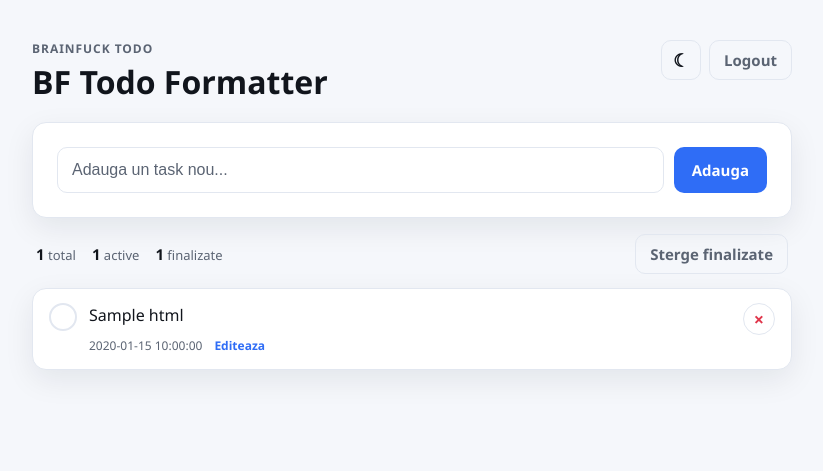
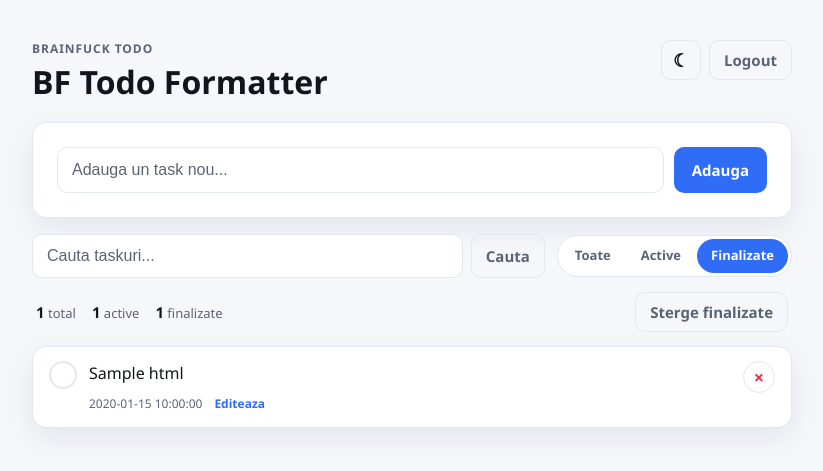
Before and after one commit to Alexandru2984/brainfuck_toDoList, a Flask app: template templates/index.html in a window 1280 px wide. Shown: the top 471 px of the page, without its empty margins (228-1051 px from the left). Run offline with Flask 3, Linux system fonts and the light colour scheme; the template is opened without the code that fills it: most values are stand-ins (such as "Sample title", 1, 10 or a date in 2020); parts of the project's set-up code (start-up, migrations or seed data) failed here and were passed over.

Commit message:
Add task search and status filtering
- The index accepts ?q= (case-insensitive search) and ?filter=all|active|done.
- Search decrypts each row in memory and matches the recovered plaintext via
  bf_payload_to_text(); stored data stays encrypted at rest.
- Add a search box and a segmented filter control to the toolbar, keep the
  full-set counters, and show a context-aware empty state.
- Tests cover status filtering and plaintext search.

```diff
--- a/app.py
+++ b/app.py
@@ -10,7 +10,7 @@ import time
 from contextlib import closing
 from datetime import datetime, timedelta
 from functools import wraps
-from html import escape
+from html import escape, unescape
 from html.parser import HTMLParser
 from pathlib import Path
 
@@ -312,6 +312,15 @@ def decrypt_storage(stored):
         return stored
 
 
+def bf_payload_to_text(payload):
+    """Reverse the Brainfuck transform and HTML-escaping to recover plaintext.
+
+    Used for in-memory search; the stored bytes stay encrypted at rest.
+    """
+    caesar_reversed = "".join(chr((ord(ch) - 1) % 256) for ch in payload)
+    return unescape(caesar_reversed)
+
+
 def migrate_storage_encryption(app):
     """Wrap any legacy plaintext task rows in authenticated encryption once."""
     with app.app_context(), closing(get_db_connection()) as conn, conn:
@@ -401,21 +410,35 @@ def register_routes(app):
     @app.route("/")
     @login_required
     def index():
+        query = request.args.get("q", "").strip()
+        status = request.args.get("filter", "all")
+        if status not in {"all", "active", "done"}:
+            status = "all"
+
         with closing(get_db_connection()) as conn:
             todos = conn.execute(
                 "SELECT id, task, done, created_at FROM todos ORDER BY done ASC, id DESC"
             ).fetchall()
 
+        total_count = len(todos)
+        active_count = sum(1 for todo in todos if not todo["done"])
+        needle = query.lower()
+
         formatted_todos = []
-        active_count = 0
         for todo in todos:
-            if not todo["done"]:
-                active_count += 1
+            done = bool(todo["done"])
+            if status == "active" and done:
+                continue
+            if status == "done" and not done:
+                continue
+            payload = decrypt_storage(todo["task"])
+            if needle and needle not in bf_payload_to_text(payload).lower():
+                continue
             formatted_todos.append(
                 {
                     "id": todo["id"],
-                    "html": format_with_bf(decrypt_storage(todo["task"])),
-                    "done": bool(todo["done"]),
+                    "html": format_with_bf(payload),
+                    "done": done,
                     "created_at": format_timestamp(todo["created_at"]),
                 }
             )
@@ -423,9 +446,12 @@ def register_routes(app):
         return render_template(
             "index.html",
             todos=formatted_todos,
-            total_count=len(formatted_todos),
+            total_count=total_count,
             active_count=active_count,
-            done_count=len(formatted_todos) - active_count,
+            done_count=total_count - active_count,
+            shown_count=len(formatted_todos),
+            query=query,
+            status=status,
             max_task_length=current_app.config["MAX_TASK_LENGTH"],
         )
 
--- a/static/app.css
+++ b/static/app.css
@@ -260,6 +260,67 @@ button:focus-visible,
     color: var(--accent-green);
 }
 
+/* --------------------------------------------------------------- toolbar */
+.toolbar {
+    align-items: center;
+    display: flex;
+    flex-wrap: wrap;
+    gap: 12px;
+    justify-content: space-between;
+    margin-bottom: 14px;
+}
+
+.search-form {
+    display: flex;
+    flex: 1 1 240px;
+    gap: 8px;
+}
+
+input[type="search"] {
+    width: 100%;
+    background: var(--card);
+    border: 1px solid var(--line);
+    border-radius: 10px;
+    color: var(--text);
+    font-size: 16px;
+    min-height: 44px;
+    padding: 10px 14px;
+}
+
+input[type="search"]:focus-visible {
+    border-color: var(--primary);
+    outline: none;
+    box-shadow: 0 0 0 4px var(--ring);
+}
+
+.filters {
+    background: var(--card);
+    border: 1px solid var(--line);
+    border-radius: 999px;
+    display: inline-flex;
+    gap: 2px;
+    padding: 3px;
+}
+
+.filter-chip {
+    border-radius: 999px;
+    color: var(--muted);
+    font-size: 13px;
+    font-weight: 600;
+    padding: 7px 14px;
+    text-decoration: none;
+    white-space: nowrap;
+}
+
+.filter-chip:hover {
+    color: var(--text);
+}
+
+.filter-chip.is-active {
+    background: var(--primary);
+    color: #fff;
+}
+
 /* ----------------------------------------------------------------- stats */
 .statsbar {
     align-items: center;
--- a/templates/index.html
+++ b/templates/index.html
@@ -43,6 +43,19 @@
             <input type="text" name="task" aria-label="Task nou" placeholder="Adauga un task nou..." required autocomplete="off" maxlength="{{ max_task_length }}">
             <button type="submit" class="primary-button">Adauga</button>
         </form>
+    </section>
+
+    <section class="toolbar">
+        <form action="{{ url_for('index') }}" method="GET" class="search-form" role="search">
+            <input type="search" name="q" value="{{ query }}" placeholder="Cauta taskuri..." aria-label="Cauta taskuri" autocomplete="off">
+            {% if status != 'all' %}<input type="hidden" name="filter" value="{{ status }}">{% endif %}
+            <button type="submit" class="ghost-button">Cauta</button>
+        </form>
+        <nav class="filters" aria-label="Filtre">
+            <a class="filter-chip{% if status == 'all' %} is-active{% endif %}" href="{{ url_for('index', filter='all', q=query or none) }}">Toate</a>
+            <a class="filter-chip{% if status == 'active' %} is-active{% endif %}" href="{{ url_for('index', filter='active', q=query or none) }}">Active</a>
+            <a class="filter-chip{% if status == 'done' %} is-active{% endif %}" href="{{ url_for('index', filter='done', q=query or none) }}">Finalizate</a>
+        </nav>
     </section>
 
     <section class="statsbar" aria-label="Statistici">
@@ -91,7 +104,11 @@
                 </form>
             </div>
         {% else %}
-            <div class="empty-state">Niciun task. Adauga unul mai sus.</div>
+            {% if query or status != 'all' %}
+                <div class="empty-state">Niciun rezultat pentru filtrul curent.</div>
+            {% else %}
+                <div class="empty-state">Niciun task. Adauga unul mai sus.</div>
+            {% endif %}
         {% endfor %}
     </section>
 </body>
```
Also changed, not shown: tests/test_app.py (+23 -0 lines).
